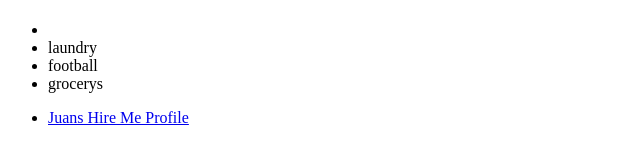
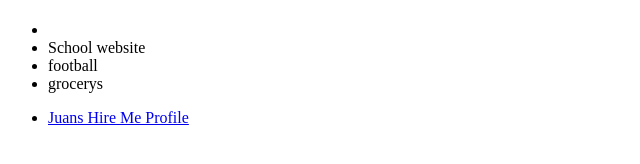
Before and after one commit to juanito2245/seniorPortfolio.github.io, a plain HTML site: page index.html in a window 1280 px wide. Shown: the full height of the page, 0-640 px from the left. Drawn offline with Linux system fonts and the light colour scheme.

Commit message:
Update index.html

```diff
--- a/index.html
+++ b/index.html
@@ -17,7 +17,7 @@
     </h1>
     <ul>
       <li></li>
-      <li>laundry</li>
+      <li a href="https://juanito2245.github.io/glitch/">School website</li></a>
       <li>football</li>
       <li>grocerys</li>
     </ul>
```
